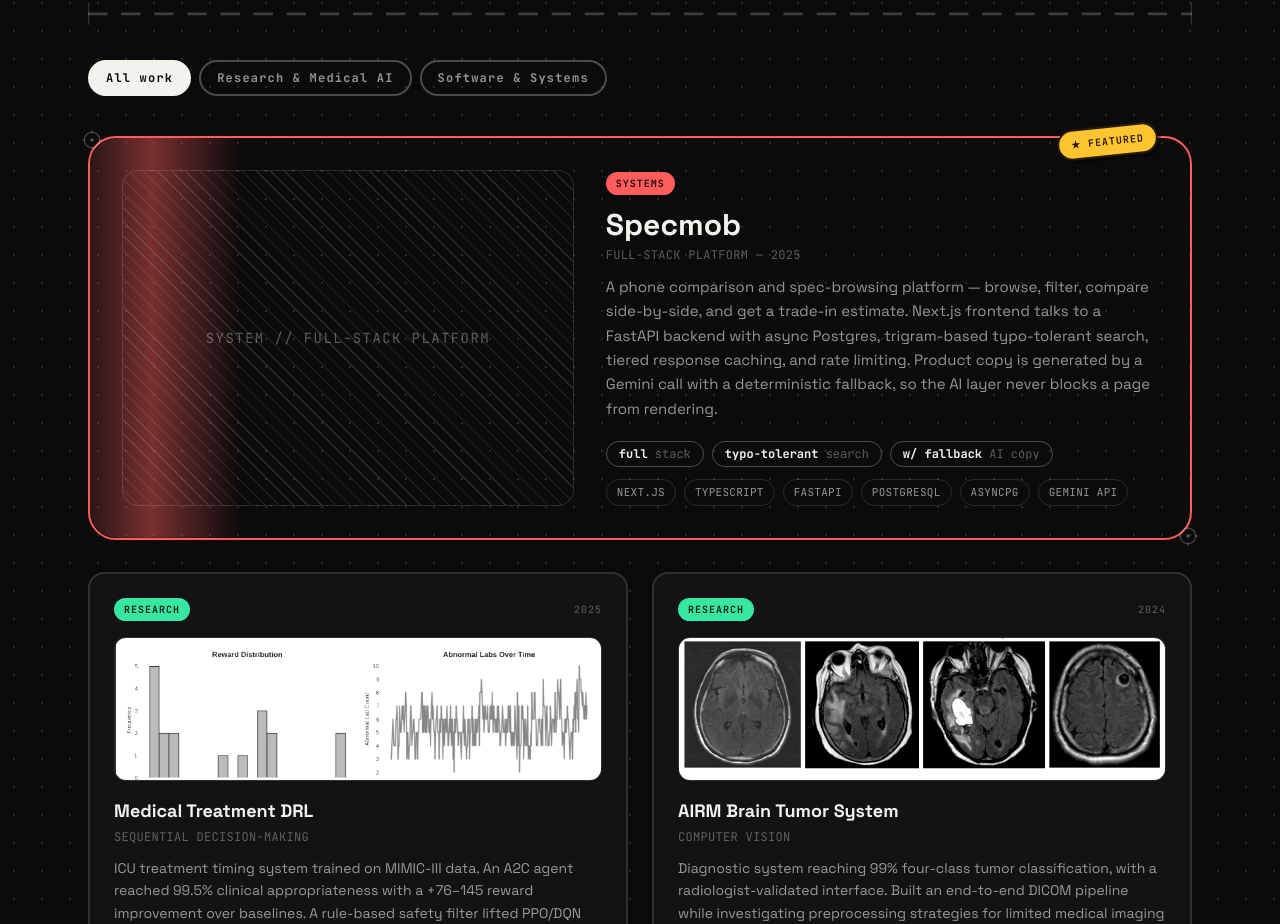
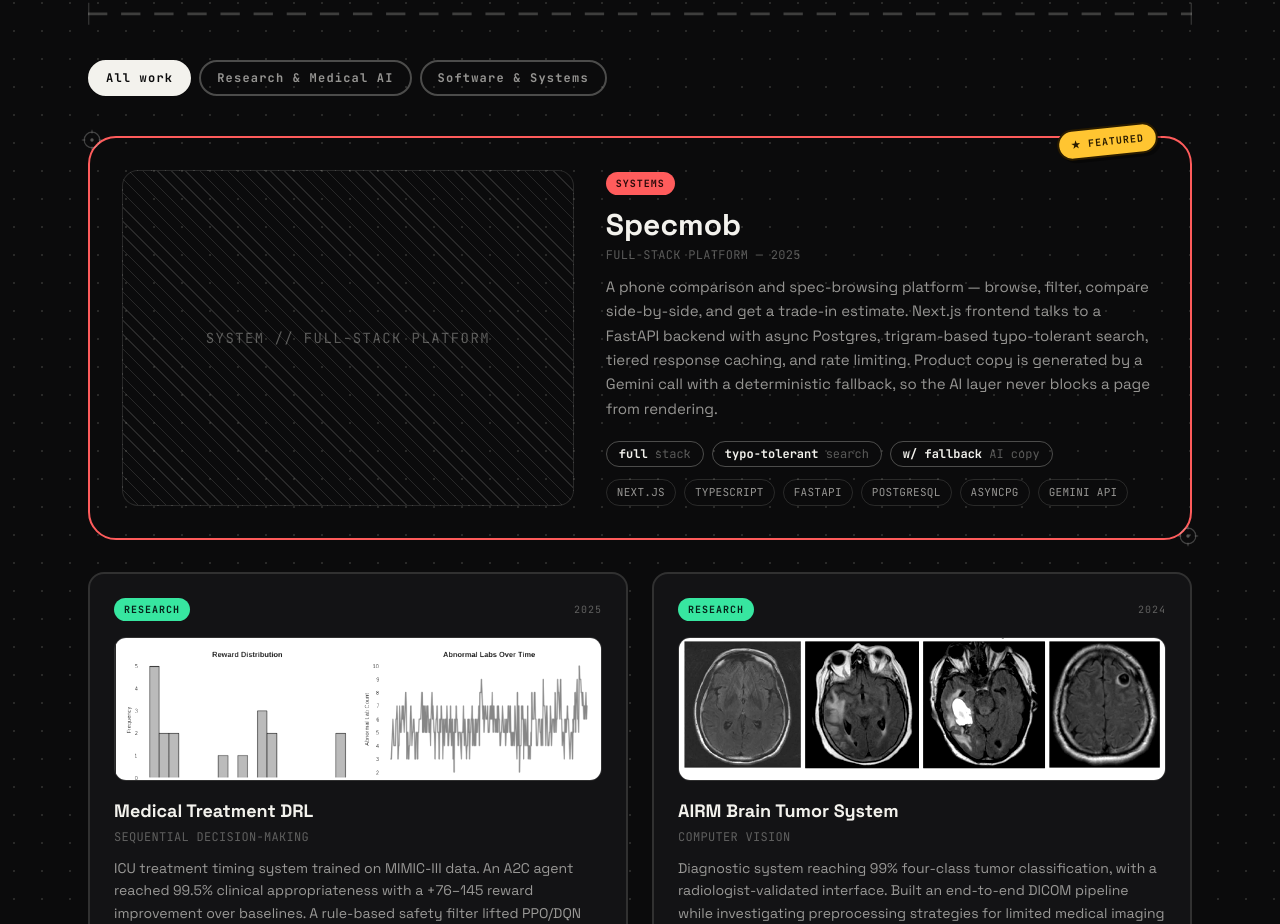
Before and after one commit to RYANX9/ahmedmessaad, a Next.js app: page / in a window 1280 px wide. Shown: the part 1019-1943 px from the top of the page. Built offline with nearby package versions, Linux system fonts and the light colour scheme.

Commit message:
Update page.tsx

```diff
--- a/app/page.tsx
+++ b/app/page.tsx
@@ -18,7 +18,6 @@ import {
   GlassSheen,
   GrainOverlay,
   RivetPin,
-  ScanPulse,
   ThreadDivider,
 } from "./components/illustrations";
 import {
@@ -315,7 +314,6 @@ export default function Portfolio() {
                 className="group relative mt-10 block rounded-[28px] border-2 p-8 transition hover:-translate-y-1"
                 style={{ borderColor: "var(--coral)" }}
               >
-                <ScanPulse className="rounded-[28px]" color="var(--coral)" />
                 <RivetPin className="absolute -left-2.5 -top-2.5 h-6 w-6" />
                 <RivetPin className="absolute -bottom-2.5 -right-2.5 h-6 w-6" />
 
```
